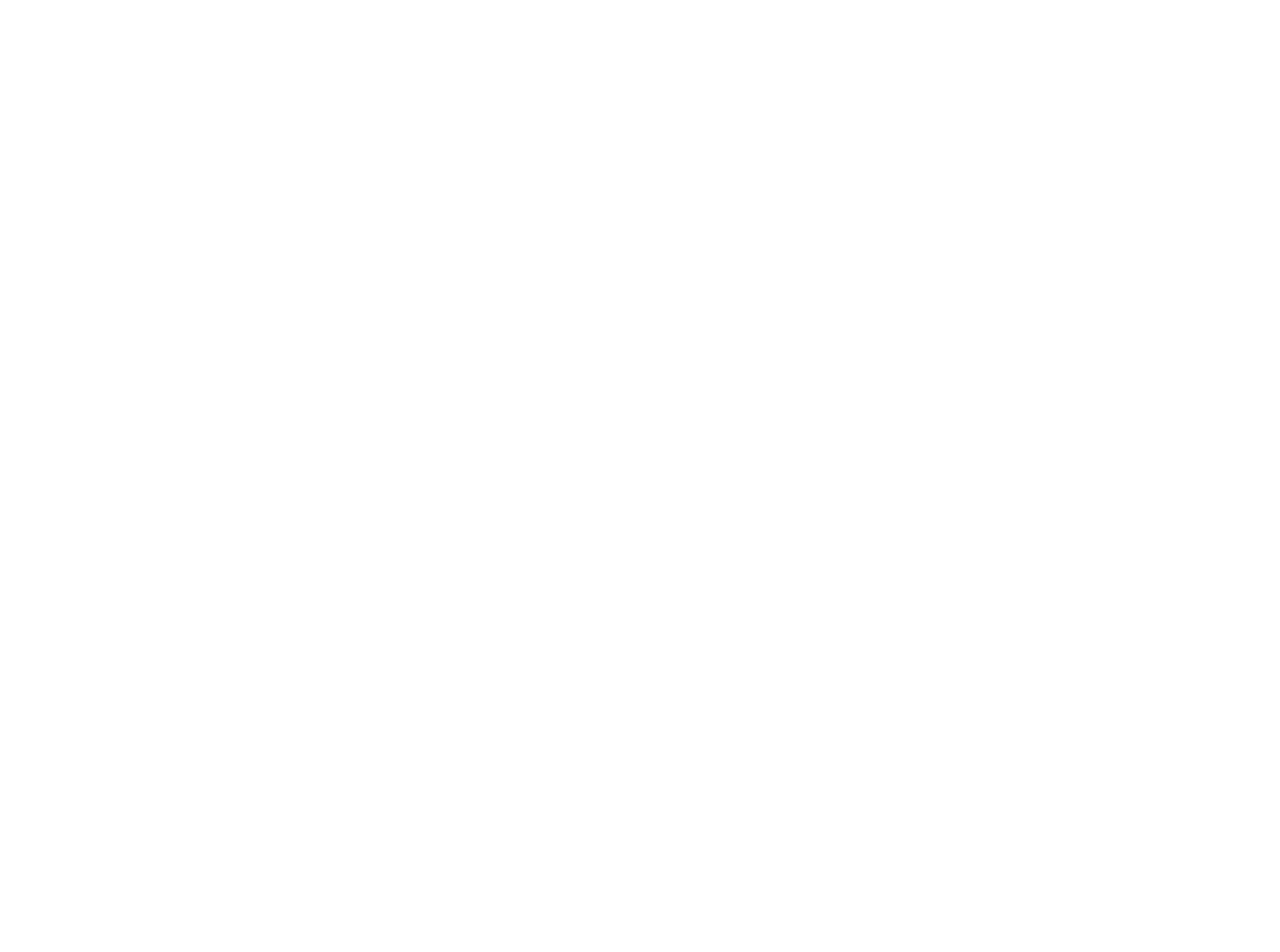
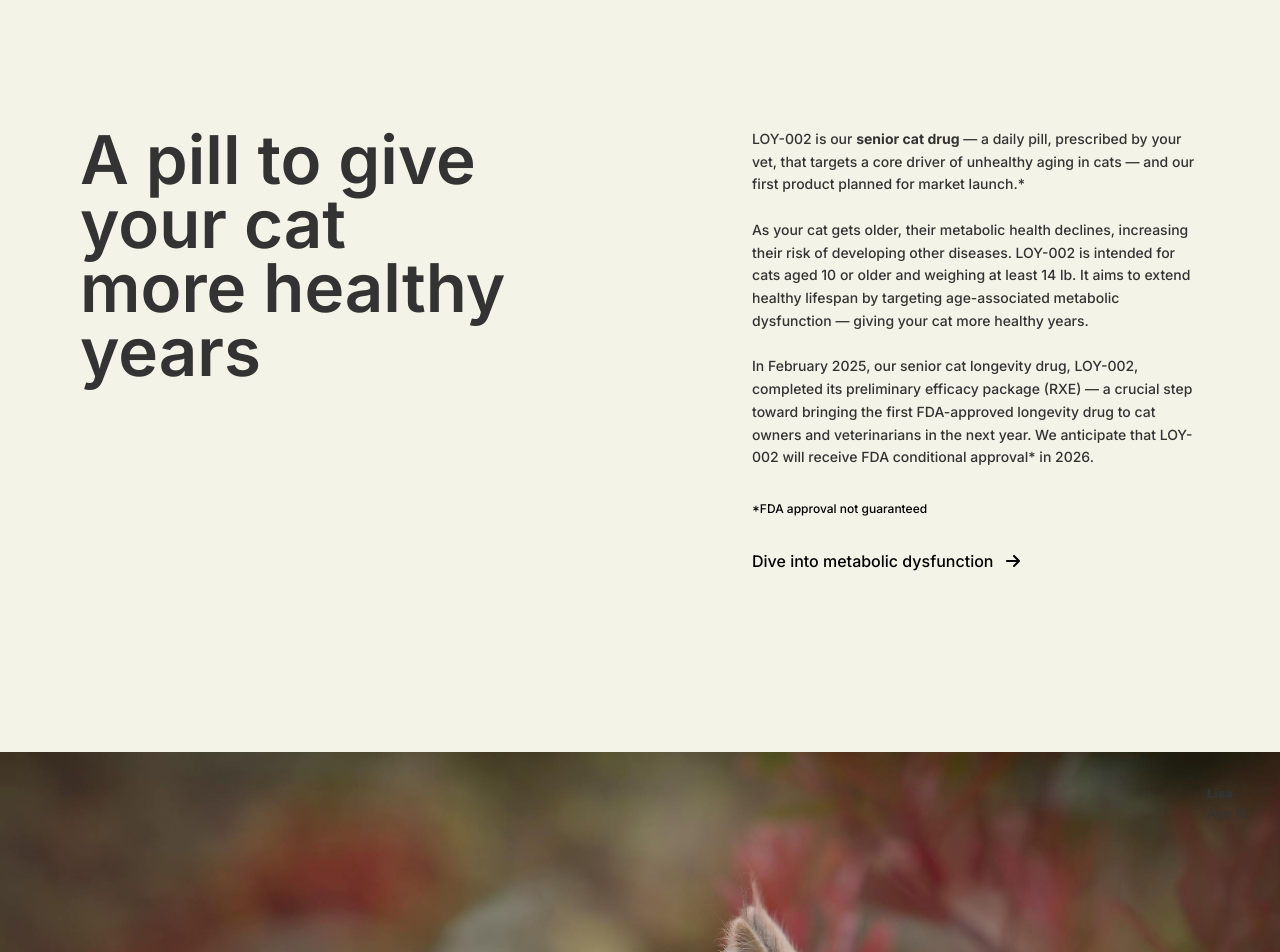
Before and after one commit to BusariAnees/cat-health, a React (Vite) app: page /owner in a window 1280 px wide. Shown: the part 1360-2312 px from the top of the page. Before the commit the page ends 1344 px from the top, so only its background shows below. Built offline with nearby package versions, Linux system fonts and the light colour scheme; a web font is replaced by a local one.

Commit message:
working on transition animation

```diff
--- a/src/assets/css/owner.css
+++ b/src/assets/css/owner.css
@@ -4,3 +4,11 @@
     height: 46rem;
     padding: 2.3rem;
   }
+
+
+  .nav-owner-1-img {
+    background-image: url("/src/assets/img/cat-12.jpg");
+    background-size: cover;
+    height: 40rem;
+    padding: 2.3rem;
+  }
--- a/src/pages/owner.jsx
+++ b/src/pages/owner.jsx
@@ -1,6 +1,6 @@
-
-import { FontAwesomeIcon } from '@fortawesome/react-fontawesome';
-import { faArrowRight } from '@fortawesome/free-solid-svg-icons';
+import { FontAwesomeIcon } from "@fortawesome/react-fontawesome";
+import { faArrowRight } from "@fortawesome/free-solid-svg-icons";
+import { faKitMedical } from "@fortawesome/free-solid-svg-icons";
 
 import "../assets/css/products.css";
 import "../assets/css/owner.css";
@@ -10,25 +10,94 @@
     <>
       <section>
         <div className="nav-section-div-1">
- <p className="nav-section-p-1 nav-section-4-p-1 mt-[3.5rem] ">The first longevity
-drugs for your cat</p>
+          <p className="nav-section-p-1 nav-section-4-p-1 mt-[3.5rem] ">
+            The first longevity drugs for your cat
+          </p>
         </div>
 
         {/* Images with captions */}
-   <div className="nav-owner-img relative bg-center h-52rem "style={{ height: "52rem" }}>
-    {[
-
-      { name: "Lisa", age: 10, position: "top-[2rem] right-[2rem]" },
-    ].map((cat, i) => (
-      <div key={i} className={`cat-des-products absolute ${cat.position}`}>
+        <div
+          className="nav-owner-img relative bg-center h-52rem "
+          style={{ height: "52rem" }}
+        >
+          {[{ name: "Lisa", age: 10, position: "top-[2rem] right-[2rem]" }].map(
+            (cat, i) => (
+              <div
+                key={i}
+                className={`cat-des-products absolute ${cat.position}`}
+              >
                 <p className="cat-name">{cat.name}</p>
                 <p className="cat-age">Age {cat.age}</p>
               </div>
-    ))}
+            )
+          )}
+        </div>
+
+        <section className="text-start py-[9rem] px-[5rem] bg-[rgb(243_243_231)] flex justify-between">
+          {/* Left text block */}
+          <div className="w-[40%]">
+            <p className="leading-[4rem] text-[4.2rem] font-semibold">
+              A pill to give your cat more healthy years
+            </p>
+          </div>
+
+          {/* Benefits & Requirements */}
+          <article className="w-[40%] space-y-[1.5rem]">
+            <p className="font-[500] text-sm leading-relaxed">
+              LOY-002 is our <strong>senior cat drug</strong>  — a daily pill, prescribed by your
+              vet, that targets a core driver of unhealthy aging in cats — and
+              our first product planned for market launch.*
+              <br />
+              <br />
+              As your cat gets older, their metabolic health declines,
+              increasing their risk of developing other diseases. LOY-002 is
+              intended for cats aged 10 or older and weighing at least 14 lb. It
+              aims to extend healthy lifespan by targeting age-associated
+              metabolic dysfunction — giving your cat more healthy years.
+              <br />
+              <br />
+              In February 2025, our senior cat longevity drug, LOY-002,
+              completed its preliminary efficacy package (RXE) — a crucial step
+              toward bringing the first FDA-approved longevity drug to cat
+              owners and veterinarians in the next year. We anticipate that
+              LOY-002 will receive FDA conditional approval* in 2026.
+            </p>
+            <p className="text-xs text-black text-opacity-100 font-medium  text-start mt-[2rem]">
+          *FDA approval not guaranteed
+        </p>
+        <div className="nav-section-div-2 !w-[100%] mt-[2rem]">
+              {" "}
+              <div className="nav-section-div-3">
+                <a href="#senior">
+                  Dive into metabolic dysfunction {" "}
+                  <FontAwesomeIcon
+                    className="right-arrow"
+                    icon={faArrowRight}
+                  />{" "}
+                </a>
+              </div>
+            </div>
+          </article>
+           {/* Images with captions */}
+
+        </section>
+        <div
+          className="nav-owner-1-img relative bg-center h-52rem "
+          style={{ height: "52rem" }}
+        >
+          {[{ name: "Lisa", age: 10, position: "top-[2rem] right-[2rem]" }].map(
+            (cat, i) => (
+              <div
+                key={i}
+                className={`cat-des-products absolute ${cat.position}`}
+              >
+                <p className="cat-name">{cat.name}</p>
+                <p className="cat-age">Age {cat.age}</p>
+              </div>
+            )
+          )}
         </div>
       </section>
-
-
     </>
   );
 }
```
Also changed, not shown: src/assets/img/cat-12.jpg (added). Lines whose indentation alone changed are shown as unchanged.
